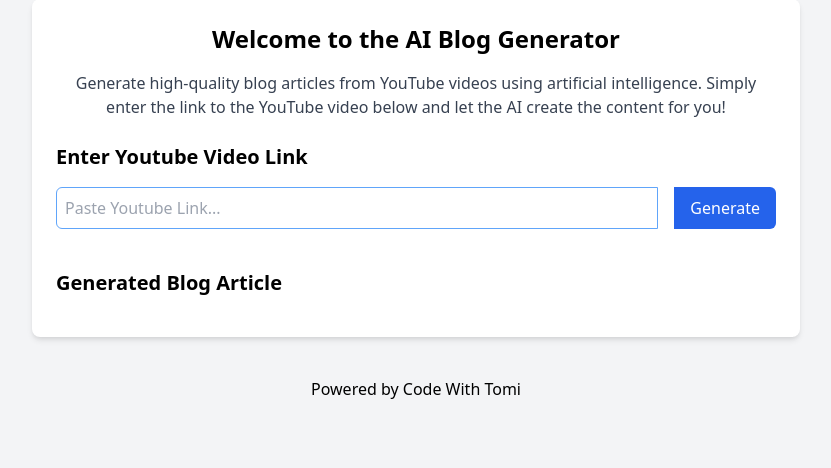
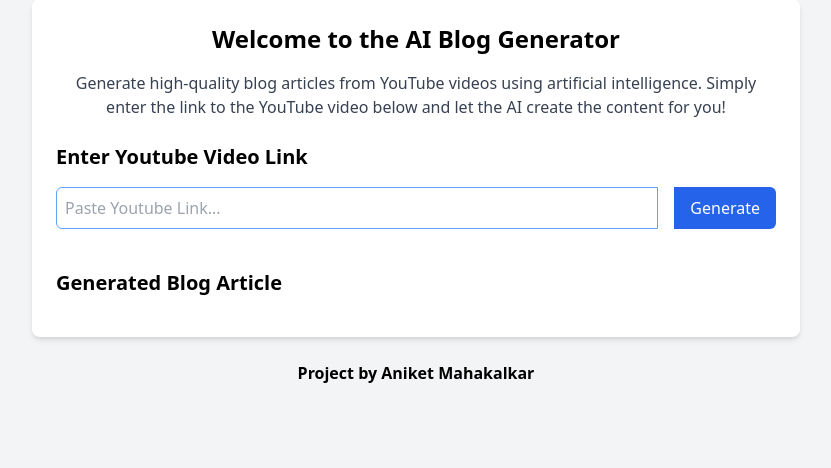
Before and after one commit to aniket-mahakalkar/Web-Development-Projects, a Django app: template ai_blog_app/templates/index.html in a window 1280 px wide. Shown: the part 157-625 px from the top of the page, without its empty margins (224-1055 px from the left). Run offline with Django 3.2, Linux system fonts and the light colour scheme; the template is opened without the code that fills it, so the values that code supplies are empty.

Commit message:
commit #2

```diff
--- a/ai_blog_app/blog_generator/views.py
+++ b/ai_blog_app/blog_generator/views.py
@@ -152,7 +152,7 @@ def generated_blog_from_transcription(transcription):
 
 
 # def generated_blog_from_transcription(transcription):
-#     openai.api_key = ""
+#     ope.api_key = ""
 
 #     prompt = f"Based on the following transcript from a YouTube video, write a comprehensive blog article, write it based on the transcript, but dont make it look like a youtube video, make it look like a proper blog article:\n\n{transcription}\n\nArticle:"
 
--- a/ai_blog_app/templates/index.html
+++ b/ai_blog_app/templates/index.html
@@ -105,8 +105,9 @@
     </div>
 
 
-    <footer class="text-center p-4 text-blacl mt-6">
-        Powered by <a href="https://www.youtube.com/codewithtomi">Code With Tomi</a>
+    <footer class="text-center  font-semibold mt-6">
+        Project by <a href="https://www.linkedin.com/in/aniket-mahakalkar-b9961733a?lipi=urn%3Ali%3Apage%3Ad_flagship3_profile_view_base_contact_details%3BNVV8Hy9aRvqi8PUH9oMKKw%3D%3D">Aniket Mahakalkar</a>
+
     </footer>
 
     <script>
```
Also changed, not shown: 2 other files.
